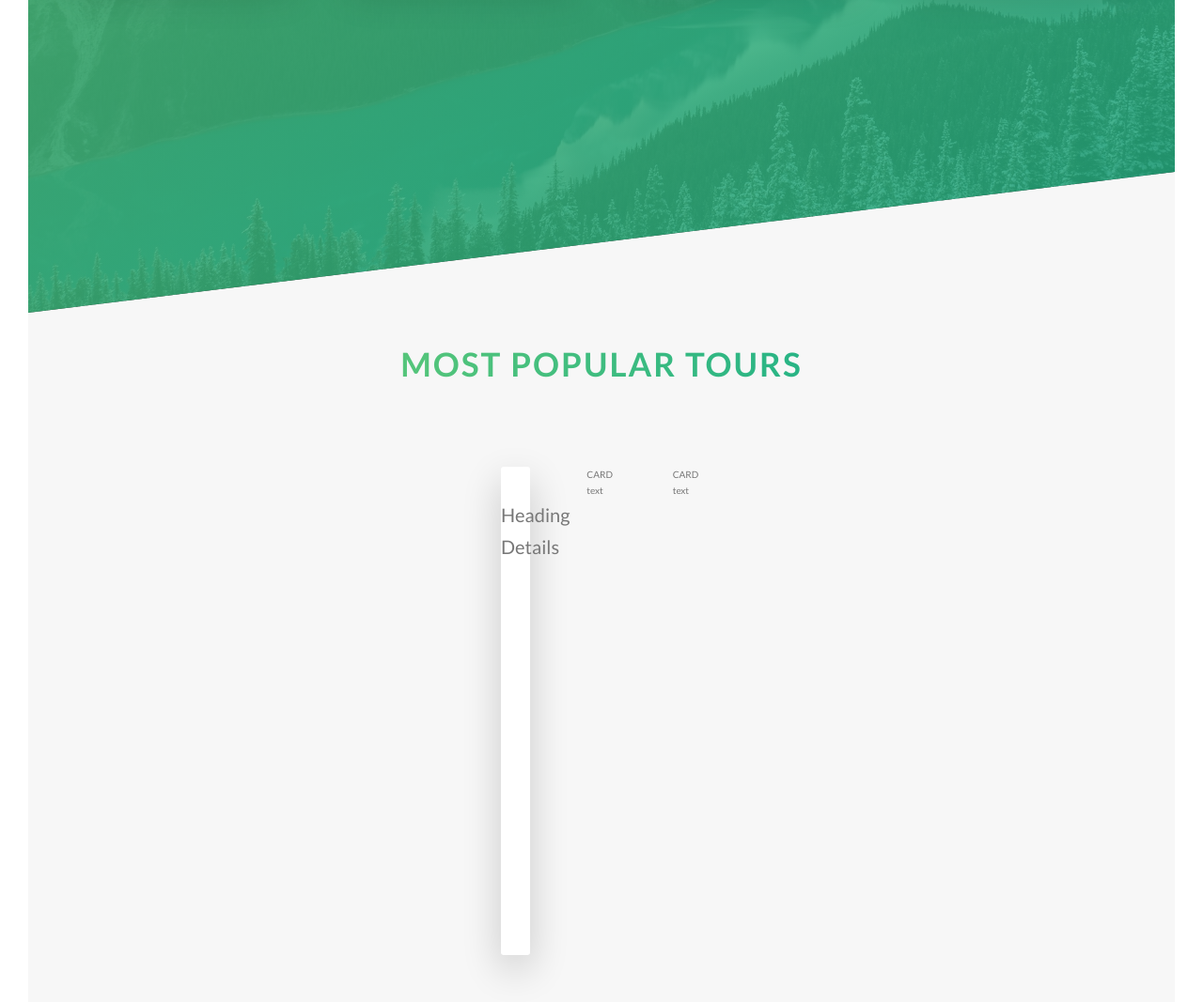
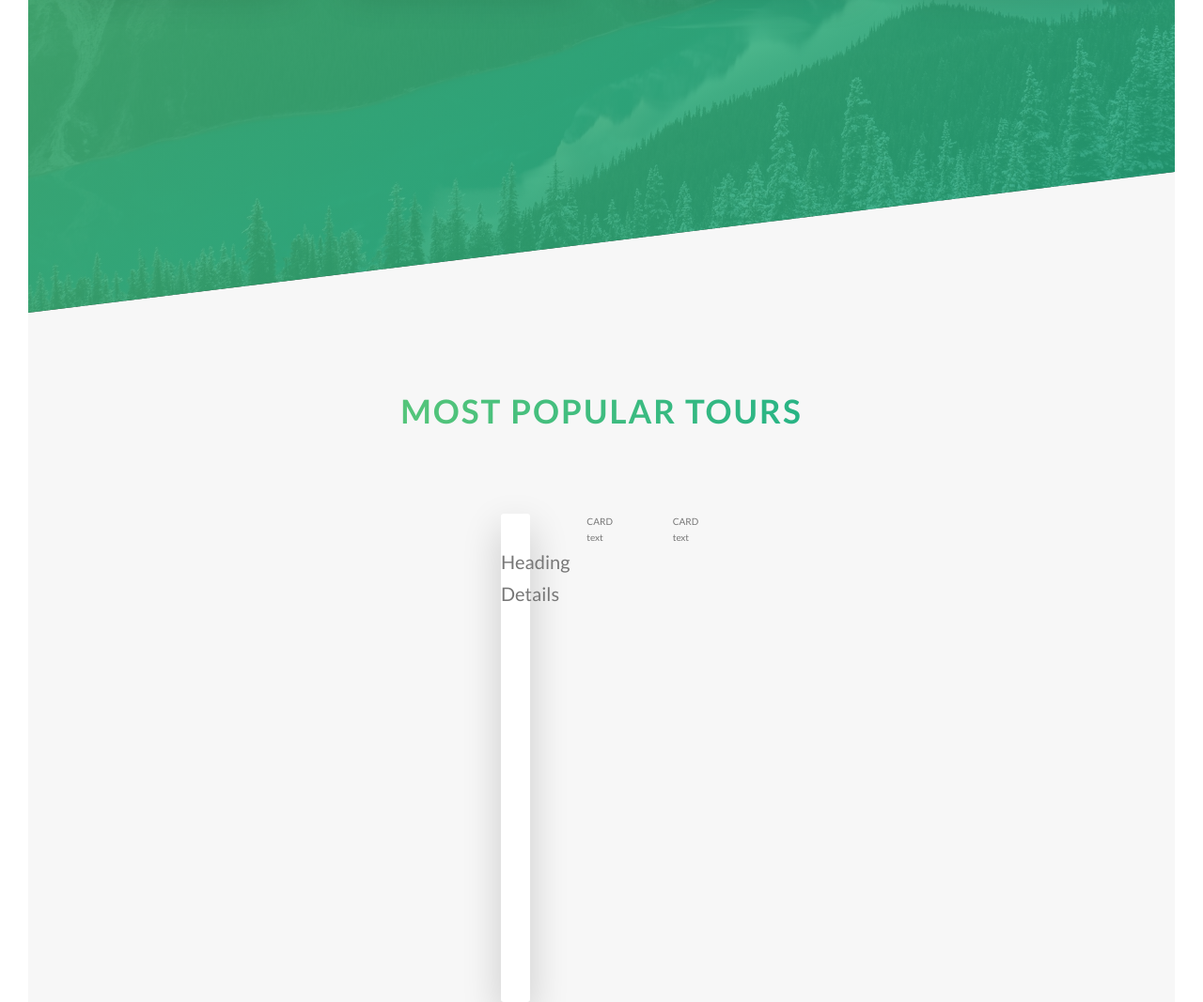
Before and after one commit to KurtGuardia/Natours, a website: page index.html in a window 1280 px wide. Shown: the part 2062-3129 px from the top of the page at 94% size. Drawn offline with Linux system fonts and the light colour scheme.

Commit message:
fixed 50 to 15 rem in section-tours

```diff
--- a/sass/pages/home.scss
+++ b/sass/pages/home.scss
@@ -21,7 +21,7 @@
 }
 
 .section-tours {
-    padding: 20rem 0 50rem 0;
+    padding: 25rem 0 15rem 0;
     background-color: $color-grey-light-1;
     margin-top: -10rem;
 }
```
Also changed, not shown: css/style.css.
